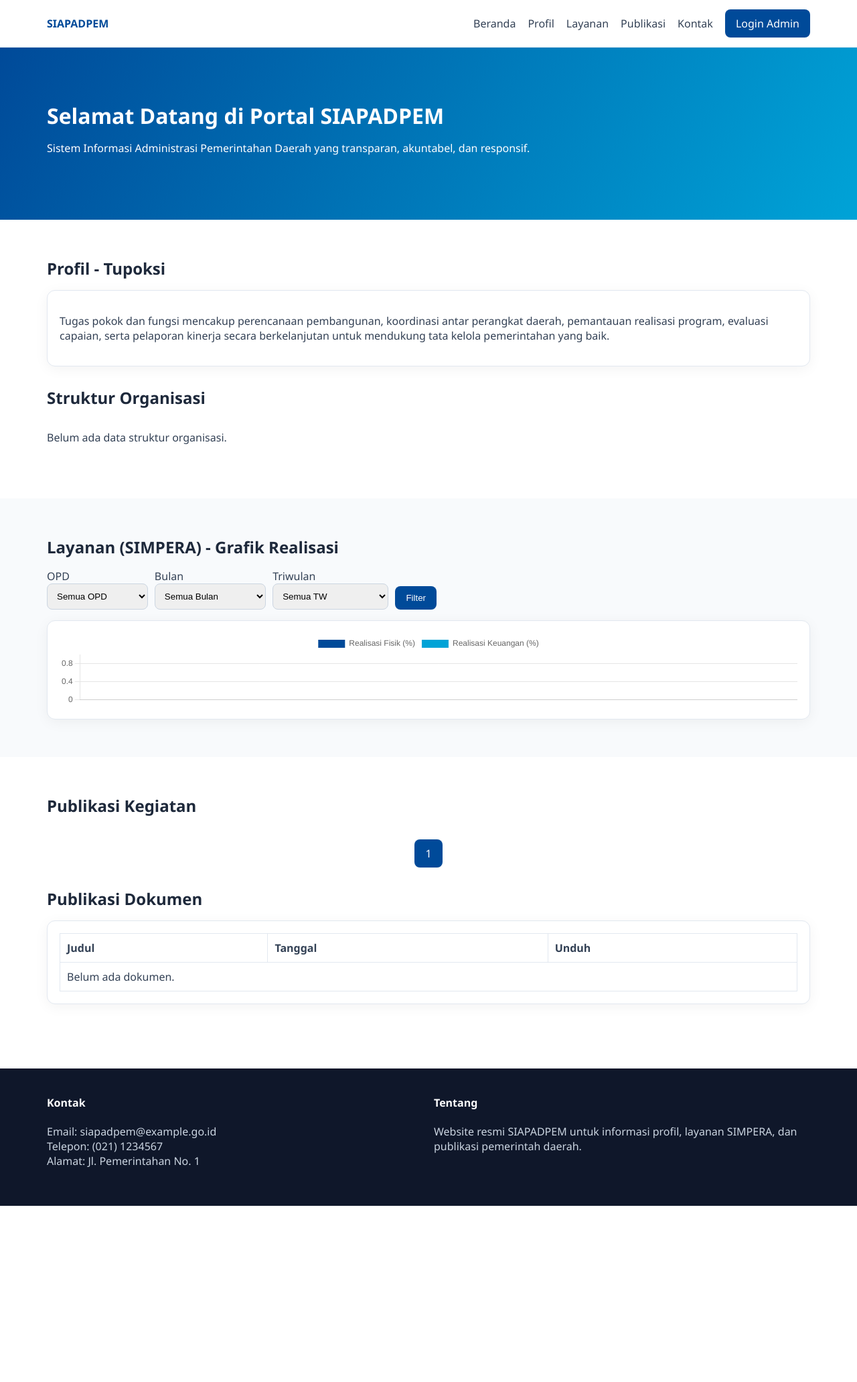
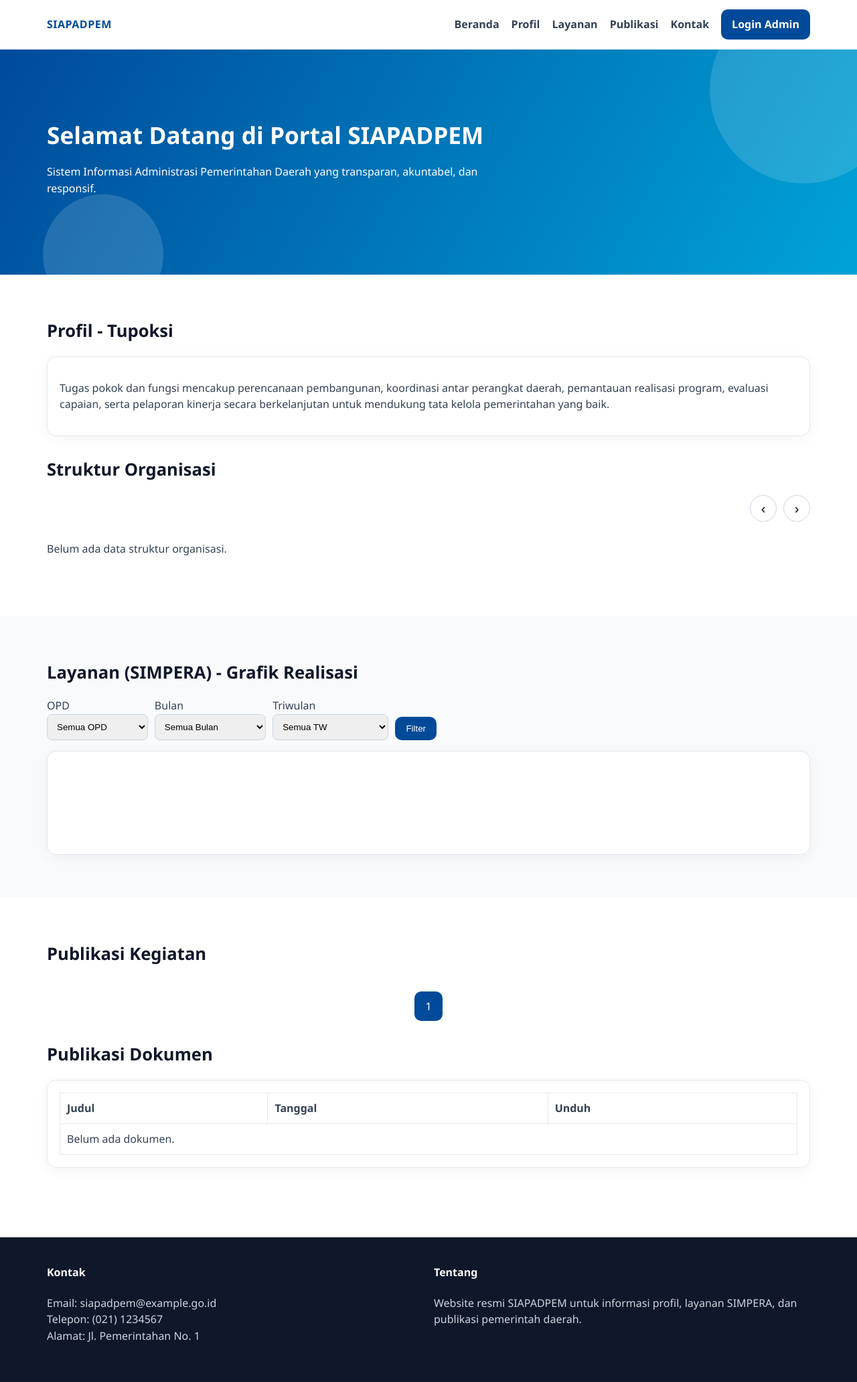
Before and after one commit to ahmadfadhillahh/SIAPADPEM, a PHP site: page /index.php?page=kegiatan_detail in a window 1280 px wide. Shown: the whole page at 67% size. Before the commit the page ends 1800 px from the top, so only its background shows below. Run offline with PHP 8.4, Linux system fonts and the light colour scheme; data comes from the database, SQL or seed files in the repository; data that the repository does not hold is empty; some libraries are stand-ins or nearby versions.

Commit message:
Polish UI with scroll effects, slider controls, and kegiatan detail page

```diff
--- a/assets/css/style.css
+++ b/assets/css/style.css
@@ -1,31 +1,95 @@
-:root{--primary:#004a99;--secondary:#00a3d7;--dark:#1e293b;--light:#f8fafc;--text:#334155}
-*{box-sizing:border-box}body{margin:0;font-family:Segoe UI,Arial,sans-serif;background:#fff;color:var(--text)}
+:root{--primary:#004a99;--secondary:#00a3d7;--dark:#0f172a;--light:#f8fafc;--text:#334155;--muted:#64748b}
+*{box-sizing:border-box}
+html{scroll-behavior:smooth}
+body{margin:0;font-family:Segoe UI,Arial,sans-serif;background:#fff;color:var(--text);line-height:1.55}
 a{text-decoration:none;color:inherit}
 .container{width:min(1140px,92%);margin:auto}
-.navbar{position:sticky;top:0;z-index:1000;background:#fff;border-bottom:1px solid #e2e8f0}
+
+/* Navbar */
+.navbar{position:sticky;top:0;z-index:1000;background:rgba(255,255,255,.95);backdrop-filter:blur(6px);border-bottom:1px solid #e2e8f0;transition:.3s}
+.navbar.scrolled{box-shadow:0 8px 25px rgba(15,23,42,.08)}
 .nav-wrap{display:flex;justify-content:space-between;align-items:center;padding:14px 0}
-.brand{font-weight:700;color:var(--primary)}
+.brand{font-weight:800;color:var(--primary);letter-spacing:.5px}
 .nav-menu{display:flex;gap:18px;align-items:center;flex-wrap:wrap}
-.nav-menu a{font-weight:500}
-.btn{background:var(--primary);color:#fff;padding:10px 16px;border-radius:8px;display:inline-block;border:none;cursor:pointer}
+.nav-menu a{font-weight:600;position:relative}
+.nav-menu a:not(.btn)::after{content:"";position:absolute;left:0;bottom:-4px;width:0;height:2px;background:var(--secondary);transition:.25s}
+.nav-menu a:not(.btn):hover::after{width:100%}
+
+.btn{background:var(--primary);color:#fff;padding:10px 16px;border-radius:10px;display:inline-block;border:none;cursor:pointer;transition:.25s}
+.btn:hover{transform:translateY(-1px);box-shadow:0 10px 20px rgba(0,74,153,.2)}
 .btn.outline{border:1px solid var(--primary);background:#fff;color:var(--primary)}
-.hero{background:linear-gradient(120deg,var(--primary),var(--secondary));color:#fff;padding:80px 0}
-.hero h1{margin:0 0 12px;font-size:2rem}
-.section{padding:56px 0}
-.section-title{font-size:1.5rem;margin:0 0 16px;color:var(--dark)}
-.card{background:#fff;border:1px solid #e2e8f0;border-radius:12px;padding:18px;box-shadow:0 4px 20px rgba(2,6,23,.05)}
-.grid{display:grid;gap:16px}.grid-3{grid-template-columns:repeat(3,1fr)}.grid-2{grid-template-columns:repeat(2,1fr)}
-.slider{display:flex;gap:16px;overflow-x:auto;scroll-snap-type:x mandatory;padding-bottom:8px}
-.slider .person{min-width:260px;max-width:25%;flex:0 0 auto;scroll-snap-align:start}
+
+/* Hero */
+.hero{position:relative;overflow:hidden;background:linear-gradient(120deg,var(--primary),var(--secondary));color:#fff;padding:100px 0}
+.hero::before,.hero::after{content:"";position:absolute;border-radius:50%;opacity:.14;background:#fff}
+.hero::before{width:280px;height:280px;top:-80px;right:-60px}
+.hero::after{width:180px;height:180px;bottom:-60px;left:5%}
+.hero h1{margin:0 0 12px;font-size:2.2rem;position:relative;z-index:1}
+.hero p{max-width:720px;position:relative;z-index:1}
+
+.section{padding:64px 0}
+.section-title{font-size:1.6rem;margin:0 0 18px;color:var(--dark)}
+.card{background:#fff;border:1px solid #e2e8f0;border-radius:14px;padding:18px;box-shadow:0 4px 20px rgba(2,6,23,.05)}
+.grid{display:grid;gap:16px}
+.grid-3{grid-template-columns:repeat(3,1fr)}
+.grid-2{grid-template-columns:repeat(2,1fr)}
+
+/* Reveal animation */
+.reveal{opacity:0;transform:translateY(30px);transition:opacity .7s ease,transform .7s ease}
+.reveal.active{opacity:1;transform:none}
+
+/* Struktur slider */
+.slider-shell{position:relative}
+.slider-controls{display:flex;justify-content:flex-end;gap:10px;margin-bottom:12px}
+.slider-btn{width:40px;height:40px;border:1px solid #cbd5e1;background:#fff;border-radius:999px;font-size:20px;line-height:1;cursor:pointer}
+.slider{display:flex;gap:16px;overflow-x:auto;scroll-snap-type:x mandatory;padding-bottom:8px;scrollbar-width:thin}
+.slider .person{min-width:260px;max-width:25%;flex:0 0 auto;scroll-snap-align:start;transition:transform .2s}
+.slider .person:hover{transform:translateY(-4px)}
 .person img{width:100%;height:240px;object-fit:cover;border-radius:10px}
+.person h3{margin:10px 0 4px}
+.person p{margin:0;color:var(--muted)}
+
 .filters{display:flex;gap:10px;flex-wrap:wrap;margin-bottom:16px}
 select,input,textarea{width:100%;padding:10px;border:1px solid #cbd5e1;border-radius:8px}
-.table-wrap{overflow-x:auto}.table{width:100%;border-collapse:collapse}.table th,.table td{border:1px solid #e2e8f0;padding:10px;text-align:left}
+.table-wrap{overflow-x:auto}
+.table{width:100%;border-collapse:collapse}
+.table th,.table td{border:1px solid #e2e8f0;padding:10px;text-align:left}
+
+/* Kegiatan cards clickable */
+.pub-card{transition:.25s;border:1px solid #e2e8f0}
+.pub-card:hover{transform:translateY(-4px);box-shadow:0 16px 30px rgba(2,6,23,.09)}
 .pub-card img{width:100%;height:170px;object-fit:cover;border-radius:10px}
+.pub-card h3{margin:.45rem 0 .35rem}
+.pub-card .meta{color:var(--muted)}
+.read-more{display:inline-flex;align-items:center;gap:6px;color:var(--primary);font-weight:600;margin-top:8px}
+
 .pagination{display:flex;gap:8px;justify-content:center;margin-top:18px}
 .footer{background:#0f172a;color:#cbd5e1;padding:40px 0;margin-top:40px}
 .footer h4{color:#fff;margin-top:0}
-.alert{padding:10px 14px;border-radius:8px;margin-bottom:10px}.alert.success{background:#dcfce7;color:#166534}.alert.error{background:#fee2e2;color:#991b1b}
-.admin-layout{display:grid;grid-template-columns:240px 1fr;min-height:100vh}.sidebar{background:#0f172a;color:#e2e8f0;padding:20px}.sidebar a{display:block;padding:8px 0;color:#e2e8f0}.main{padding:24px;background:#f1f5f9}
-@media (max-width: 900px){.grid-3{grid-template-columns:1fr 1fr}.slider .person{max-width:48%}.admin-layout{grid-template-columns:1fr}}
-@media (max-width: 640px){.nav-wrap{flex-direction:column;align-items:flex-start;gap:10px}.grid-3,.grid-2{grid-template-columns:1fr}.slider .person{max-width:80%;min-width:220px}.hero h1{font-size:1.5rem}}
+
+/* Detail page */
+.article-hero{padding:42px 0 18px;background:linear-gradient(180deg,#f8fbff,#fff)}
+.article-title{margin:0 0 8px;color:var(--dark)}
+.article-meta{color:var(--muted)}
+.article-cover{width:100%;height:min(52vw,420px);object-fit:cover;border-radius:14px}
+.article-content{font-size:1.05rem;white-space:pre-line}
+
+.alert{padding:10px 14px;border-radius:8px;margin-bottom:10px}
+.alert.success{background:#dcfce7;color:#166534}
+.alert.error{background:#fee2e2;color:#991b1b}
+.admin-layout{display:grid;grid-template-columns:240px 1fr;min-height:100vh}
+.sidebar{background:#0f172a;color:#e2e8f0;padding:20px}
+.sidebar a{display:block;padding:8px 0;color:#e2e8f0}
+.main{padding:24px;background:#f1f5f9}
+
+@media (max-width: 900px){
+  .grid-3{grid-template-columns:1fr 1fr}
+  .slider .person{max-width:48%}
+  .admin-layout{grid-template-columns:1fr}
+}
+@media (max-width: 640px){
+  .nav-wrap{flex-direction:column;align-items:flex-start;gap:10px}
+  .grid-3,.grid-2{grid-template-columns:1fr}
+  .slider .person{max-width:80%;min-width:220px}
+  .hero h1{font-size:1.7rem}
+}
--- a/includes/public_data.php
+++ b/includes/public_data.php
@@ -21,6 +21,15 @@ function getKegiatan(int $limit = 6, int $offset = 0): array
     $stmt->bindValue(':o', $offset, PDO::PARAM_INT);
     $stmt->execute();
     return $stmt->fetchAll();
+}
+
+
+function getKegiatanById(int $id): ?array
+{
+    $stmt = getPDO()->prepare('SELECT * FROM publikasi_kegiatan WHERE id = ? LIMIT 1');
+    $stmt->execute([$id]);
+    $row = $stmt->fetch();
+    return $row ?: null;
 }
 
 function getKegiatanTotal(): int
--- a/index.php
+++ b/index.php
@@ -46,7 +46,7 @@ $dokumen = getDokumen();
 </nav>
 
 <section id="beranda" class="hero">
-  <div class="container">
+  <div class="container reveal">
     <h1><?= e($heroTitle) ?></h1>
     <p><?= e($heroSubtitle) ?></p>
   </div>
@@ -54,11 +54,16 @@ $dokumen = getDokumen();
 
 <section id="profil" class="section">
   <div class="container">
-    <h2 class="section-title">Profil - Tupoksi</h2>
-    <div class="card"><p><?= nl2br(e($tupoksi)) ?></p></div>
+    <h2 class="section-title reveal">Profil - Tupoksi</h2>
+    <div class="card reveal"><p><?= nl2br(e($tupoksi)) ?></p></div>
 
-    <h2 class="section-title" style="margin-top:30px">Struktur Organisasi</h2>
-    <div class="slider">
+    <h2 class="section-title reveal" style="margin-top:30px">Struktur Organisasi</h2>
+    <div class="slider-shell reveal">
+      <div class="slider-controls">
+        <button type="button" class="slider-btn" data-slide="prev" aria-label="Sebelumnya">‹</button>
+        <button type="button" class="slider-btn" data-slide="next" aria-label="Selanjutnya">›</button>
+      </div>
+      <div class="slider" id="strukturSlider">
         <?php foreach ($struktur as $item): ?>
           <article class="card person">
             <img src="<?= e($item['foto_path'] ?: 'https://placehold.co/600x400?text=Foto') ?>" alt="<?= e($item['nama']) ?>">
@@ -69,32 +74,36 @@ $dokumen = getDokumen();
         <?php if (!$struktur): ?><p>Belum ada data struktur organisasi.</p><?php endif; ?>
       </div>
     </div>
+  </div>
 </section>
 
 <section id="layanan" class="section" style="background:#f8fafc">
   <div class="container">
-    <h2 class="section-title">Layanan (SIMPERA) - Grafik Realisasi</h2>
-    <form class="filters" method="get">
+    <h2 class="section-title reveal">Layanan (SIMPERA) - Grafik Realisasi</h2>
+    <form class="filters reveal" method="get">
       <input type="hidden" name="page" value="1">
       <div><label>OPD</label><select name="opd"><option value="">Semua OPD</option><?php foreach ($opds as $opd): ?><option value="<?= e($opd) ?>" <?= $filters['opd']===$opd?'selected':'' ?>><?= e($opd) ?></option><?php endforeach; ?></select></div>
       <div><label>Bulan</label><select name="bulan"><option value="">Semua Bulan</option><?php for($i=1;$i<=12;$i++): ?><option value="<?= $i ?>" <?= (string)$filters['bulan']===(string)$i?'selected':'' ?>><?= $i ?></option><?php endfor; ?></select></div>
       <div><label>Triwulan</label><select name="triwulan"><option value="">Semua TW</option><?php foreach (['TW1','TW2','TW3','TW4'] as $tw): ?><option value="<?= $tw ?>" <?= $filters['triwulan']===$tw?'selected':'' ?>><?= $tw ?></option><?php endforeach; ?></select></div>
       <div style="align-self:end"><button class="btn" type="submit">Filter</button></div>
     </form>
-    <div class="card"><canvas id="chartLayanan" height="110"></canvas></div>
+    <div class="card reveal"><canvas id="chartLayanan" height="110"></canvas></div>
   </div>
 </section>
 
 <section id="publikasi" class="section">
   <div class="container">
-    <h2 class="section-title">Publikasi Kegiatan</h2>
+    <h2 class="section-title reveal">Publikasi Kegiatan</h2>
     <div class="grid grid-3">
       <?php foreach ($kegiatan as $item): ?>
-      <article class="card pub-card">
+      <article class="card pub-card reveal">
+        <a href="kegiatan_detail.php?id=<?= (int) $item['id'] ?>">
           <img src="<?= e($item['gambar_path'] ?: 'https://placehold.co/600x400?text=Kegiatan') ?>" alt="<?= e($item['judul']) ?>">
-        <small><?= e(date('d M Y', strtotime($item['tanggal_publikasi']))) ?> • <?= e($item['penulis']) ?></small>
+          <small class="meta"><?= e(date('d M Y', strtotime($item['tanggal_publikasi']))) ?> • <?= e($item['penulis']) ?></small>
           <h3><?= e($item['judul']) ?></h3>
           <p><?= e($item['ringkasan']) ?></p>
+          <span class="read-more">Baca selengkapnya →</span>
+        </a>
       </article>
       <?php endforeach; ?>
     </div>
@@ -105,8 +114,8 @@ $dokumen = getDokumen();
       <?php endfor; ?>
     </div>
 
-    <h2 class="section-title" style="margin-top:30px">Publikasi Dokumen</h2>
-    <div class="table-wrap card">
+    <h2 class="section-title reveal" style="margin-top:30px">Publikasi Dokumen</h2>
+    <div class="table-wrap card reveal">
       <table class="table">
         <thead><tr><th>Judul</th><th>Tanggal</th><th>Unduh</th></tr></thead>
         <tbody>
@@ -139,8 +148,10 @@ $dokumen = getDokumen();
 
 <script>
 const layananData = <?= json_encode($layanan) ?>;
+const chartEl = document.getElementById('chartLayanan');
+if (chartEl && layananData.length) {
   const labels = layananData.map(item => `${item.opd} (${item.bulan}/${item.tahun})`);
-new Chart(document.getElementById('chartLayanan'), {
+  new Chart(chartEl, {
     type: 'bar',
     data: {
       labels,
@@ -151,6 +162,8 @@ new Chart(document.getElementById('chartLayanan'), {
     },
     options: { responsive: true, maintainAspectRatio: false }
   });
+}
 </script>
+<script src="assets/js/app.js"></script>
 </body>
 </html>
```
Also changed, not shown: assets/js/app.js (+54 -0 lines), kegiatan_detail.php (added, +64 -0 lines). Lines whose indentation alone changed are shown as unchanged.
